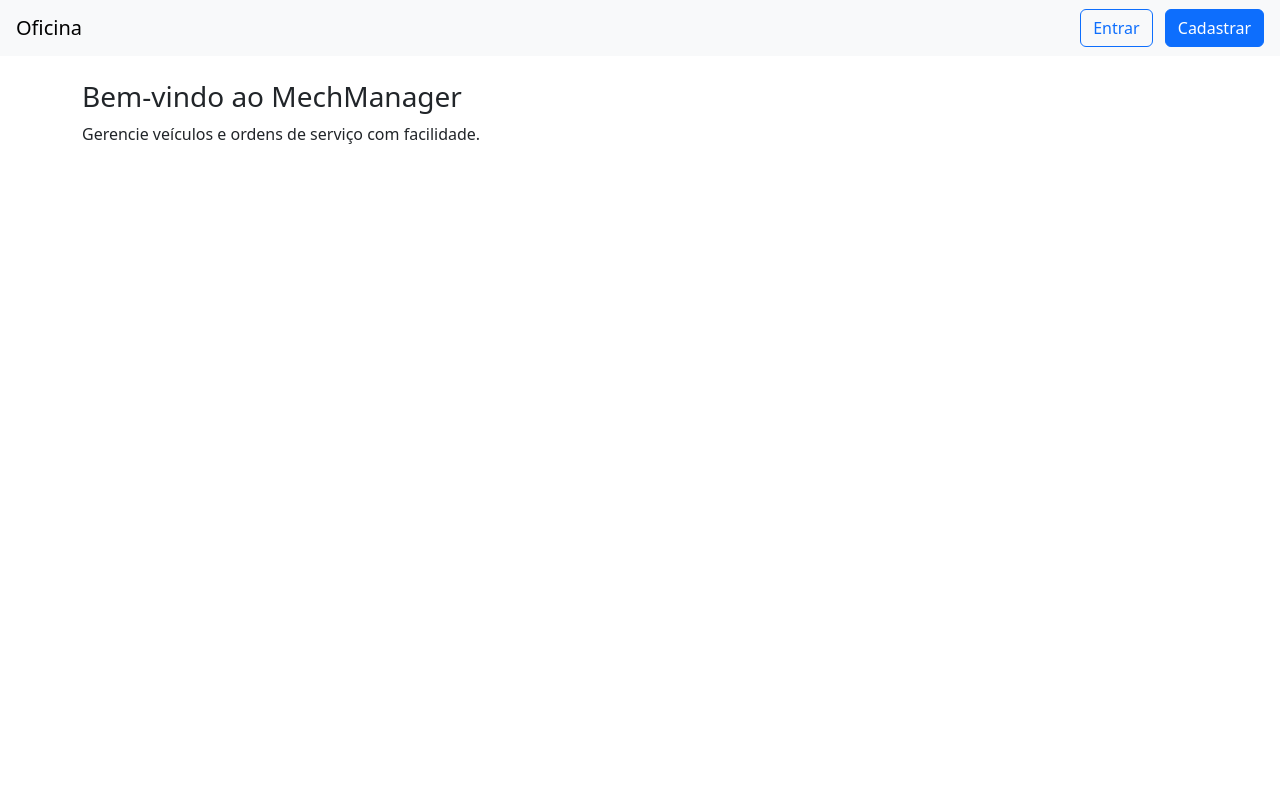
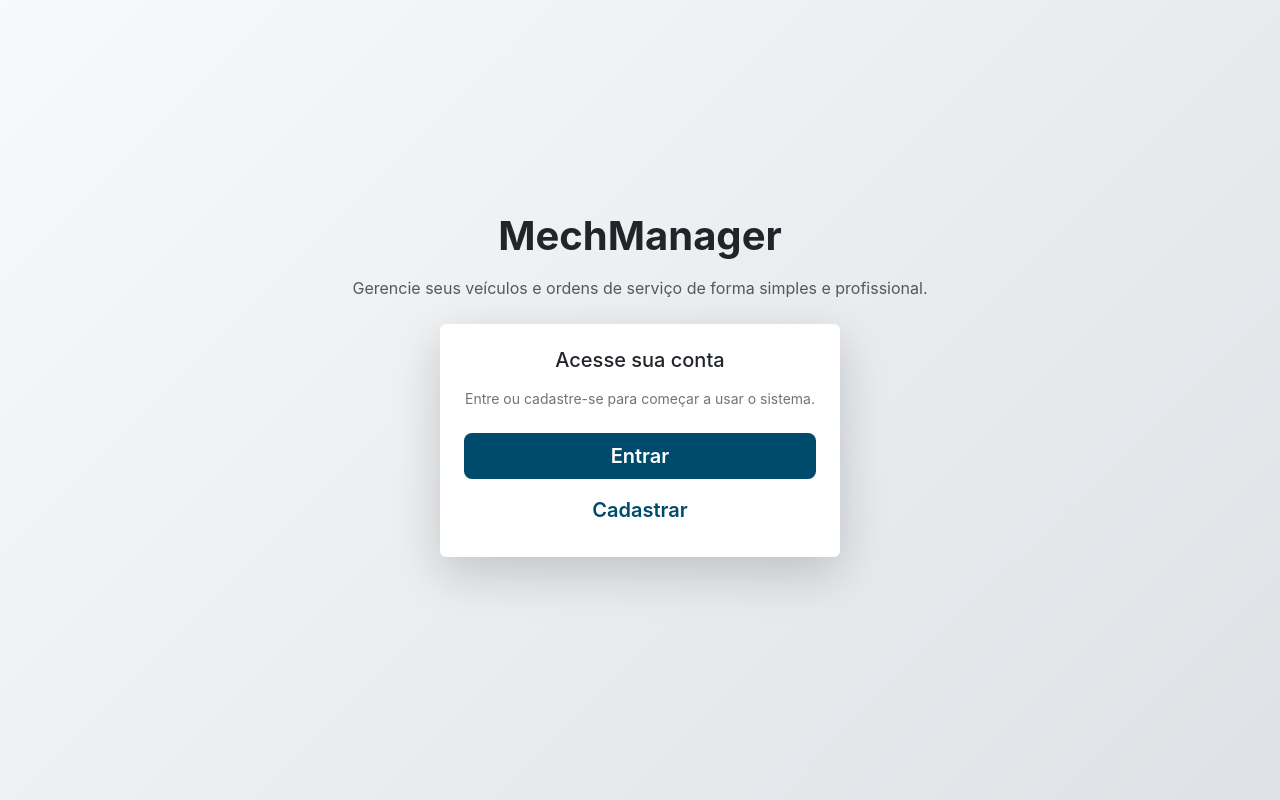
Before and after one commit to GustavoJoss/MechManager, a Django app: page / in a window 1280 px wide. Run offline with Django 5.2, Linux system fonts and the light colour scheme.

Commit message:
Design home homeScreen

```diff
--- /dev/null
+++ b/mechmanager/core/static/core/styles.css
@@ -0,0 +1,35 @@
+:root {
+  --primary: #0d6efd; /* Azul padrão bootstrap */
+  --dark-blue: #004b6b;
+  --accent: #ffc107; /* Amarelo pra detalhes */
+}
+
+body {
+  background: linear-gradient(135deg, #f8f9fa, #dee2e6);
+  min-height: 100vh;
+  font-family: 'Inter', sans-serif;
+}
+
+.btn-custom {
+  background-color: var(--dark-blue);
+  border: none;
+  color: #fff;
+  font-weight: 600;
+  transition: 0.2s;
+}
+
+.btn-custom:hover {
+  background-color: #fff;
+  color: var(--dark-blue);
+}
+
+.btn-outline-custom {
+  border: none;
+  color: var(--dark-blue);
+  font-weight: 600;
+}
+
+.btn-outline-custom:hover {
+  background-color: var(--dark-blue);
+  color: #fff;
+}
--- a/mechmanager/templates/base.html
+++ b/mechmanager/templates/base.html
@@ -6,32 +6,14 @@
   <meta name="viewport" content="width=device-width, initial-scale=1">
   <title>Oficina Mecânica</title>
   <link href="https://cdn.jsdelivr.net/npm/bootstrap@5.3.3/dist/css/bootstrap.min.css" rel="stylesheet">
+  {% load static %}
+  <link rel="stylesheet" href="{% static 'core/styles.css' %}">
 </head>
 
-<div class="modal fade" id="logoutModal" tabindex="-1" aria-labelledby="logoutModalLabel" aria-hidden="true">
-  <div class="modal-dialog modal-dialog-centered">
-    <div class="modal-content">
-      <div class="modal-header">
-        <h1 class="modal-title fs-6" id="logoutModalLabel">Confirmar saída</h1>
-        <button type="button" class="btn-close" data-bs-dismiss="modal" aria-label="Fechar"></button>
-      </div>
-      <div class="modal-body">
-        Tem certeza de que deseja sair da sua conta?
-      </div>
-      <div class="modal-footer">
-        <button type="button" class="btn btn-light" data-bs-dismiss="modal">Cancelar</button>
-        <form method="post" action="{% url 'logout' %}">
-          {% csrf_token %}
-          <button type="submit" class="btn btn-danger">Sair</button>
-        </form>
-      </div>
-    </div>
-  </div>
-</div>
-
 <body>
+  {% if not request.resolver_match.url_name == 'home' %}
   <nav class="navbar navbar-expand-lg bg-body-tertiary px-3">
-  <a class="navbar-brand" href="/">Oficina</a>
+    <a class="navbar-brand fw-semibold" href="/">Oficina</a>
     <div class="ms-auto">
       {% if user.is_authenticated %}
         {% if user.is_superuser %}
@@ -48,12 +30,15 @@
       {% endif %}
     </div>
   </nav>
+  {% endif %}
+
   <div class="container py-4">
     {% for message in messages %}
       <div class="alert alert-{{ message.tags }}">{{ message }}</div>
     {% endfor %}
     {% block content %}{% endblock %}
   </div>
+
   <script src="https://cdn.jsdelivr.net/npm/bootstrap@5.3.3/dist/js/bootstrap.bundle.min.js"></script>
 </body>
 </html>
--- a/mechmanager/templates/home.html
+++ b/mechmanager/templates/home.html
@@ -1,5 +1,20 @@
 {% extends "base.html" %}
 {% block content %}
-  <h1 class="h3">Bem-vindo ao MechManager</h1>
-  <p>Gerencie veículos e ordens de serviço com facilidade.</p>
+<div class="d-flex justify-content-center align-items-center" style="min-height: 90vh;">
+  <div class="text-center">
+    <h1 class="fw-bold mb-3">MechManager</h1>
+    <p class="text-muted mb-4">Gerencie seus veículos e ordens de serviço de forma simples e profissional.</p>
+
+    <div class="card shadow-lg border-0 mx-auto" style="max-width: 400px;">
+      <div class="card-body p-4">
+        <h5 class="card-title mb-3">Acesse sua conta</h5>
+        <p class="text-secondary small mb-4">Entre ou cadastre-se para começar a usar o sistema.</p>
+        <div class="d-grid gap-2">
+          <a href="{% url 'login' %}" class="btn btn-custom btn-lg">Entrar</a>
+          <a href="{% url 'signup' %}" class="btn btn-outline-custom btn-lg">Cadastrar</a>
+        </div>
+      </div>
+    </div>
+  </div>
+</div>
 {% endblock %}
```
Lines whose indentation alone changed are shown as unchanged.
